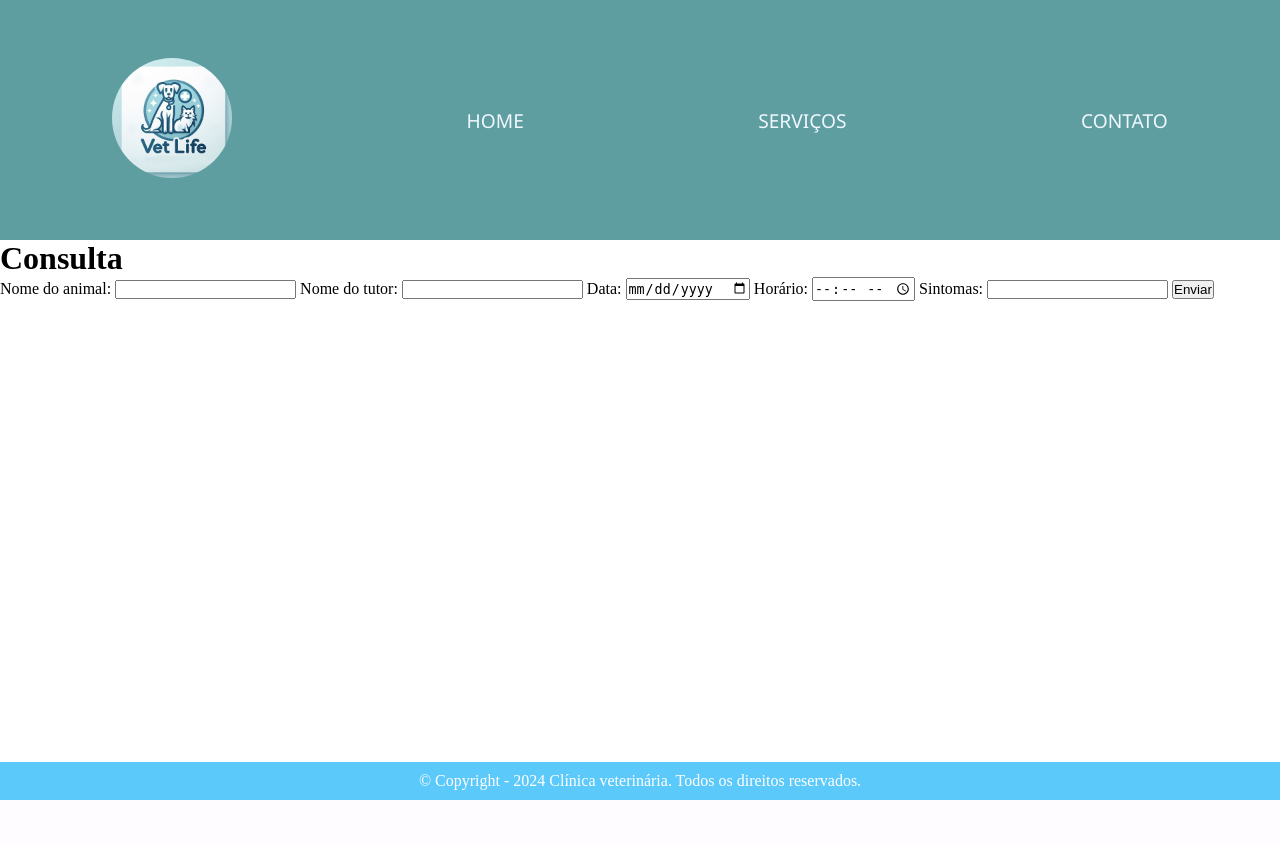
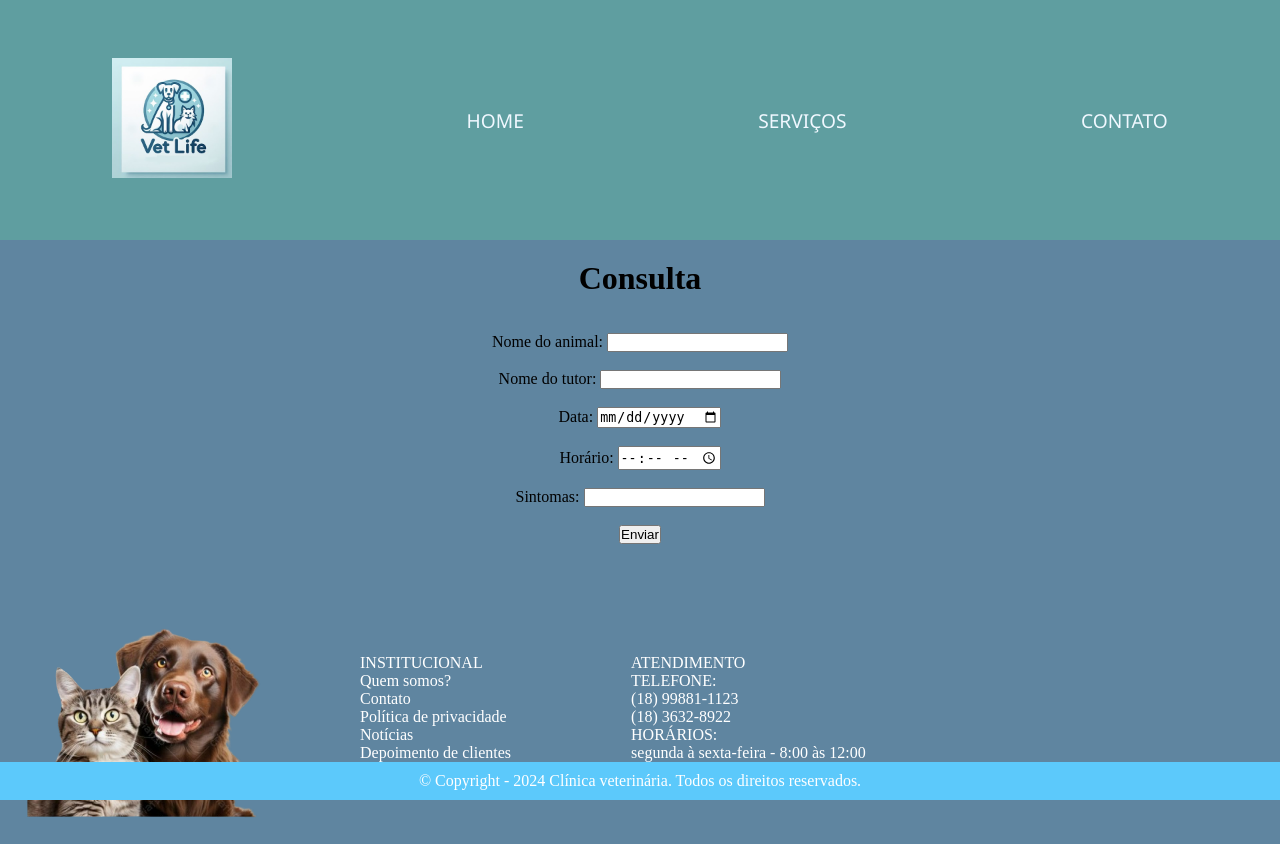
Before and after one commit to valentinaiwonder/vetlifenovo, a Flask app: template templates/agendamento.html in a window 1280 px wide. Before the commit the page ends 800 px from the top, so only its background shows below. Run offline with Flask 3, Linux system fonts and the light colour scheme; the template is opened without the code that fills it, so the values that code supplies are empty.

Commit message:
css e html agendamento

```diff
--- a/static/css/estiloagendamento.css
+++ b/static/css/estiloagendamento.css
@@ -0,0 +1,85 @@
+* {
+    margin: 0;
+    padding: 0;
+    text-decoration: none;
+}
+
+:root{
+    --vermelho: red;
+    --branco:azure;
+    --azulclaro:lightcyan;
+    --cor-principal: rgb(95, 158, 160);
+    --altura: 100px;
+
+}
+
+.cabeçalho {
+    display: flex;
+    justify-content: center;
+    justify-content: space-around;
+    align-items:center;
+    background-color:cornsilk;
+    height: 30vh;
+    gap: 10px;
+    background-color: var(--cor-principal);
+}
+
+.logo {
+    height: 120px;
+    width: 120px;
+}
+
+.palavras {
+    font-family: 'Segoe UI', Tahoma, Geneva, Verdana, sans-serif;
+    border:none;
+    background-color:cadetblue;
+    color:aliceblue;
+    font-size: larger;
+    font-weight: 700px;
+}
+
+h1 {
+    text-align: center;
+    padding-top: 20px;
+}
+
+.consulta {
+    text-align: center;
+    background-color: #5F85A0;
+}
+
+body {
+    background-color: #E5FAFF;
+}
+
+.rodape {
+    background-color: #5F85A0;
+    display: flex;
+    color:white;
+
+}
+
+.rodape img {
+    width: 300px;
+}
+
+.rodape .text1 {
+    padding-top: 50px;
+    margin: 60px;
+}
+
+.rodape .text2 {
+    padding-top: 50px;
+    margin: 60px;
+}
+
+footer {
+    background-color: #5cc9fb;
+    color: #FFF;
+    text-align: center;
+    padding: 10px 0;
+    position: fixed;
+    bottom: 0;
+    width: 100%;
+
+}
--- a/templates/agendamento.html
+++ b/templates/agendamento.html
@@ -4,7 +4,7 @@
     <meta charset="UTF-8">
     <meta name="viewport" content="width=device-width, initial-scale=1.0">
     <title>Home</title>
-    <link rel="stylesheet" href="static/estilohome.css">
+    <link rel="stylesheet" href="static/css/estiloagendamento.css">
 </head>
 <body>
     <!-- Cabeçalho padrão -->
@@ -27,24 +27,45 @@
         </div>
     </header>
     <main>
-    <div>
-        <h1>Consulta</h1>
+    <div class="consulta">
+        <h1>Consulta</h1><br/><br/>
         <label for="nome">Nome do animal:</label>
-        <input type="text" id="nome" name="nome">
+        <input type="text" id="nome" name="nome"><br/><br/>
         <label for="nome">Nome do tutor:</label>
-        <input type="text" id="nome" name="nome">
+        <input type="text" id="nome" name="nome"><br/><br/>
         <label for="data">Data:</label>
-        <input type="date" id="data" name="data">
+        <input type="date" id="data" name="data"><br/><br/>
         <label for="horario">Horário:</label>
-        <input type="time" id="horario" name="horario">
+        <input type="time" id="horario" name="horario"><br/><br/>
         <label for="sintomas">Sintomas:</label>
-        <input type="text" id="sintomas" name="sintomas">
+        <input type="text" id="sintomas" name="sintomas"><br/><br/>
         <button type="submit">Enviar</button>
     </div>
+
+    <div class="rodape">
+        <img src="static/img/cachorro_rodape-removebg-preview.png" alt="cachorros">
+        <p class="text1">INSTITUCIONAL<br/>
+            Quem somos?<br/>
+            Contato<br/>
+            Política de privacidade<br/>
+            Notícias<br/>
+            Depoimento de clientes</p>
+        <p class="text2">ATENDIMENTO<br/>
+            TELEFONE:<br/>
+            (18) 99881-1123<br/>
+            (18) 3632-8922<br/>
+            HORÁRIOS:<br/>
+            segunda à sexta-feira - 8:00 às 12:00</p>
+    </div>
+
     </main>
+
+    <!-- rodape -->
     <footer>
         <p>© Copyright - 2024 Clínica veterinária. Todos os direitos reservados.</p>
     </footer>
+    <!-- end rodape -->
+
 </body>
 </html>
 <!-- skj -->
```
